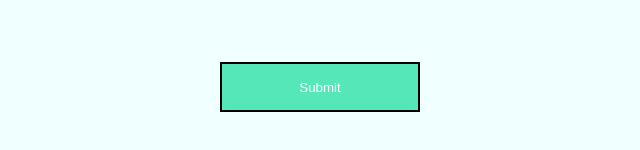
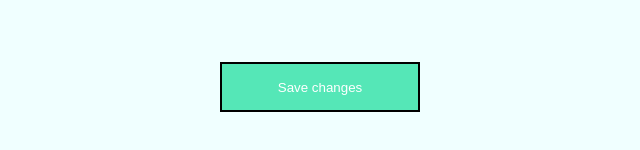
Before and after one commit to Parviz13/regtable, a plain HTML site: page index.html in a window 1280 px wide. Shown: the part 748-898 px from the top of the page, 370-1010 px from the left. Drawn offline with Linux system fonts and the light colour scheme.

Commit message:
Update index.html
Btn Edited

```diff
--- a/index.html
+++ b/index.html
@@ -77,7 +77,7 @@
                 <span></span>
  </div>
 
-<button>Submit</button>
+<button>Save changes</button>
 
   </form>
 
```
